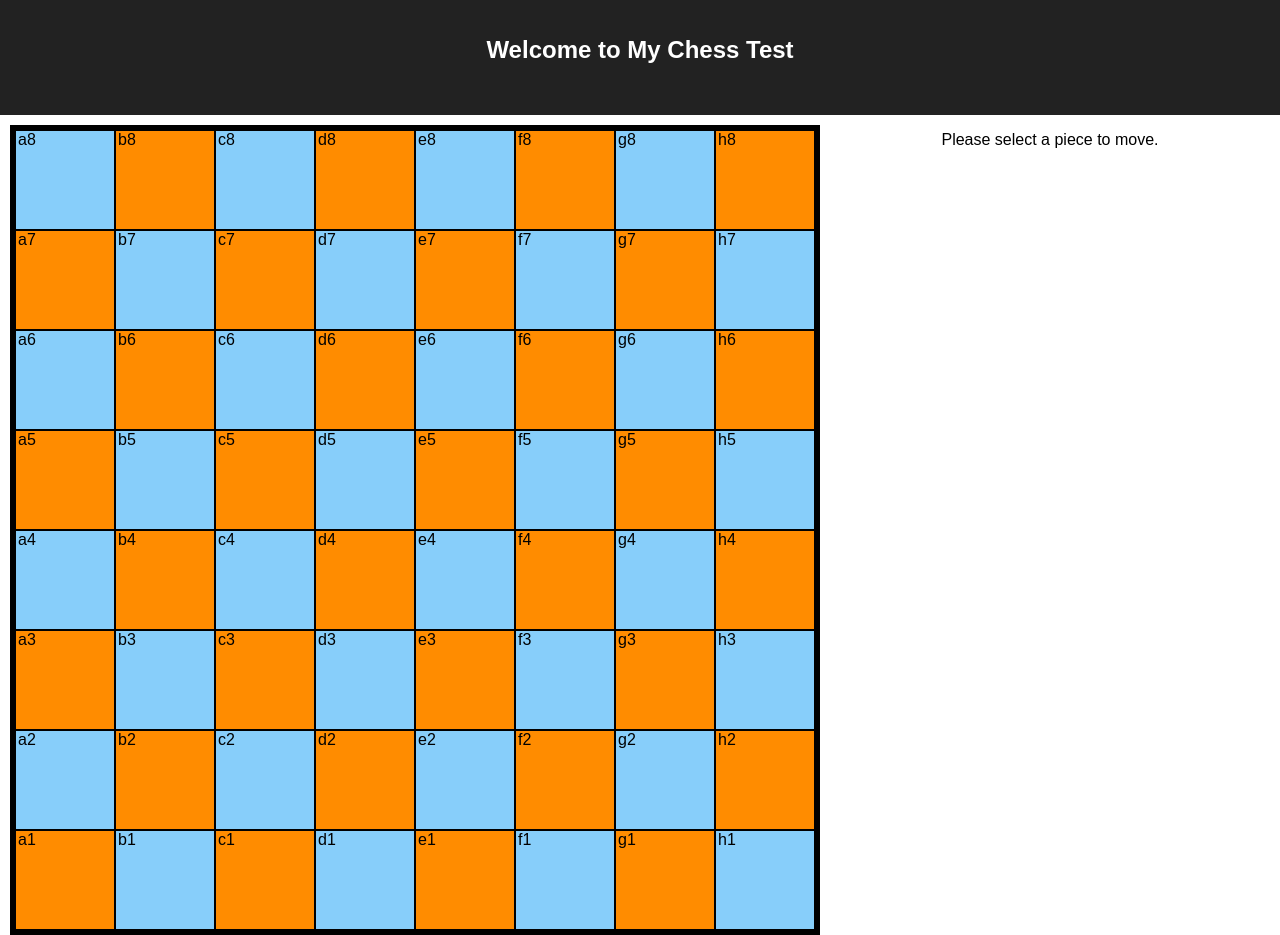
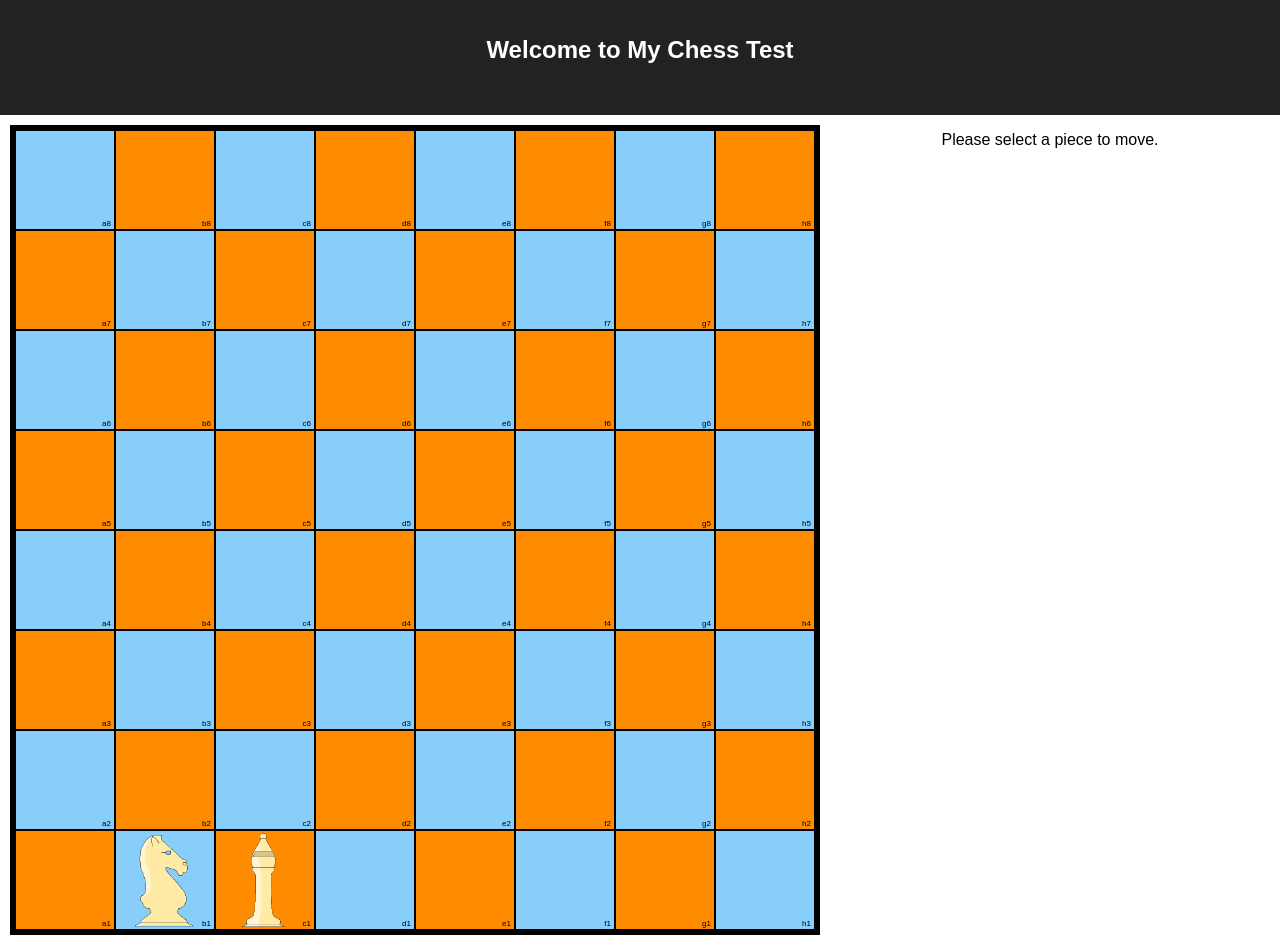
Before and after one commit to bigrocketgames/chess-test, a React (Create React App) app: page / in a window 1280 px wide. Built offline with nearby package versions, Linux system fonts and the light colour scheme.

Commit message:
feat:  Updating board styling for display of chess pieces.

```diff
--- a/src/App.css
+++ b/src/App.css
@@ -27,7 +27,6 @@
 }
 
 .space {
-  display: flex;
   width: 98px;
   height: 98px;
   border: 1px black solid;
@@ -41,13 +40,37 @@
   background-color: darkorange;
 }
 
+.selected {
+  background-color: lime;
+}
+
+/* TODO - add .knightWhite and .bishopWhite classes */
+.knightwhite {
+  background: center / contain no-repeat url("./images/knight_white.png");
+  animation: 2s fadeIn;
+}
+
+.bishopwhite {
+  background: center / contain no-repeat url("./images/bishop_white.png");
+  animation: 2s fadeIn;
+}
+
+.nameDiv {
+  position: relative;
+  width: 95px;
+  height: 98px;
+}
+
 p.spaceName {
-  align-self: flex-end;
+  font-size: 0.5em;
   width: 100%;
-  margin: 0 2px 0 0;
+  margin: 0;
+  padding: 88px 5px 0 0;
   text-align: right;
 }
 
-.selected {
-  background-color: lime;
+/* fade-in animation for chess pieces */
+@keyframes fadeIn {
+  from { opacity: 0; }
+  to { opacity: 1; }
 }
```
